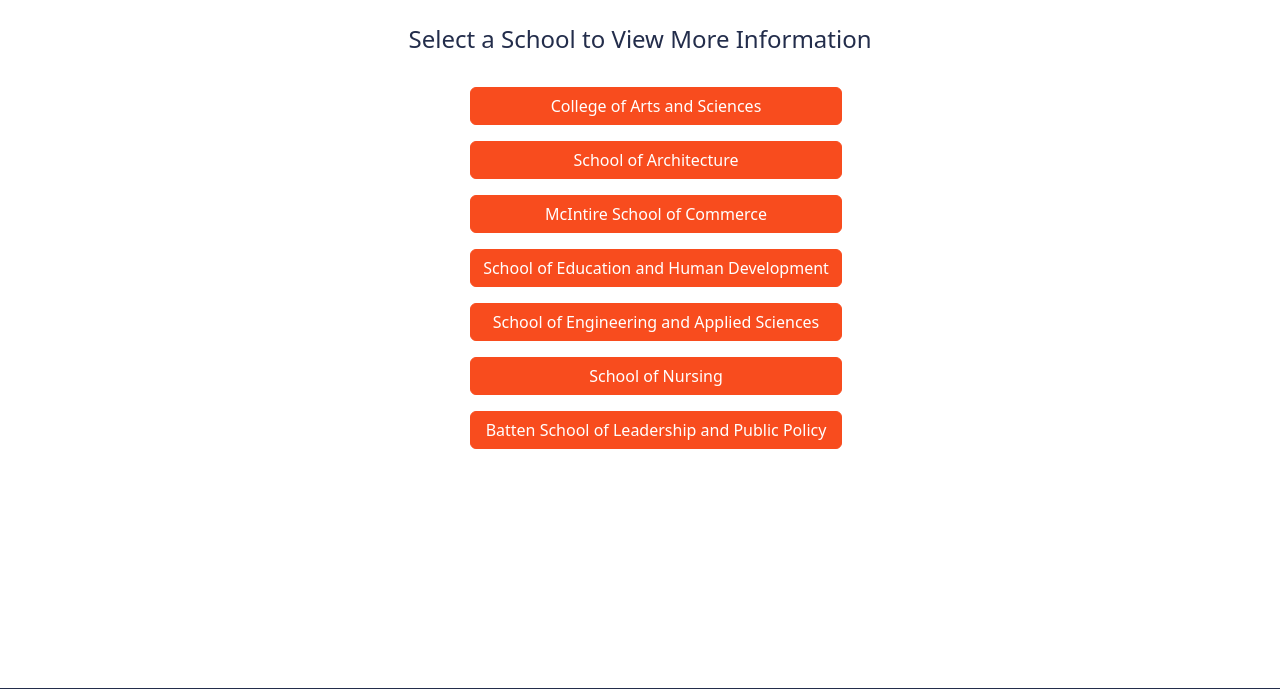
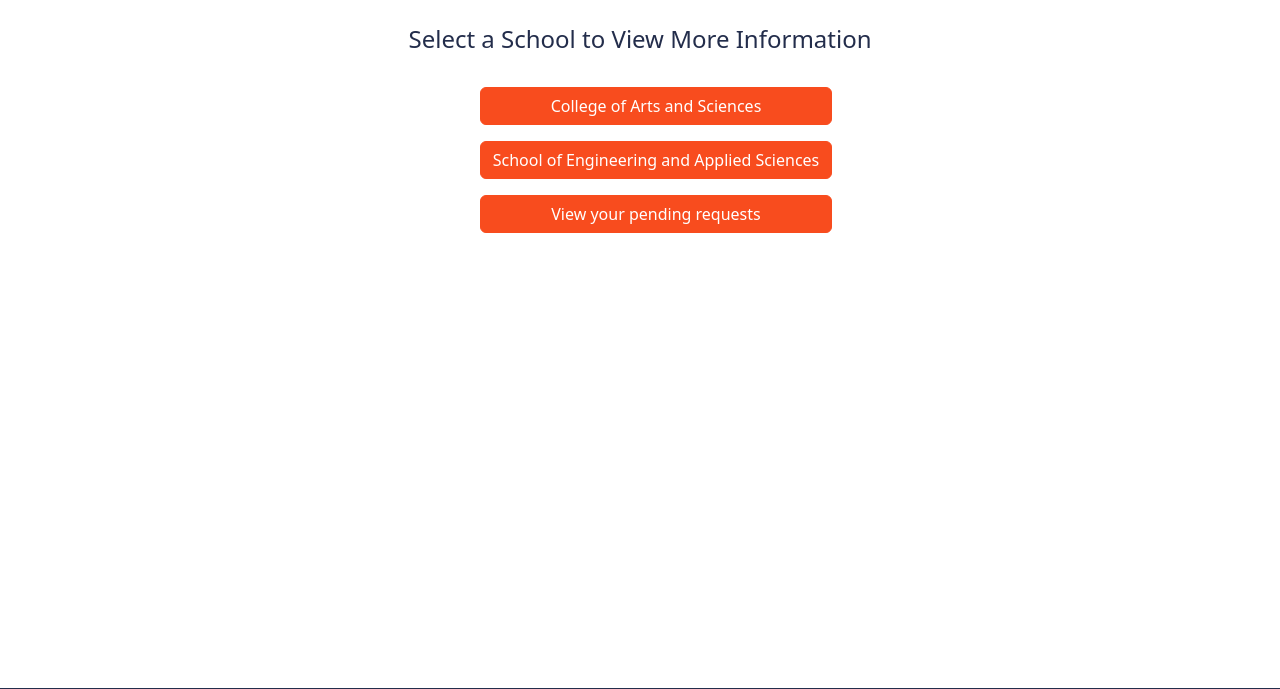
Before and after one commit to etrolbhvdx/project-b-29, a Django app: page /home/ in a window 1280 px wide. Shown: the part 56-745 px from the top of the page. Run offline with Django 4.2, Linux system fonts and the light colour scheme; a user stored in the database is signed in; data comes from the database, SQL or seed files in the repository; both versions use the stored data as it was after the commit; some libraries are stand-ins or nearby versions.

Commit message:
added pending page, now shows specific to user

```diff
--- a/login/models.py
+++ b/login/models.py
@@ -16,6 +16,7 @@ class Message(models.Model):
     school_name = models.CharField(max_length=200, default="uva")
     equivalency_name = models.CharField(max_length=200, default="None")
     UVA_credits = models.CharField(max_length=200, default=0)
+    user=models.CharField(max_length=200,default="None")
 
     def __str__(self):
         return "Class="+self.message_text+", School="+self.school_name+", Equivalency="+self.equivalency_name+", user="+self.user
--- a/login/views.py
+++ b/login/views.py
@@ -134,7 +134,8 @@ class ClasView(CreateView):
 def post(request):
     m = Message(class_number=request.POST.get("message4", ""), message_text=request.POST.get("message", ""),
                 class_credits=request.POST.get("message5", ""), UVA_credits=request.POST.get("message6", ""),
-                school_name=request.POST.get("message2", ""), equivalency_name=request.POST.get("message3", ""))
+                school_name=request.POST.get("message2", ""), equivalency_name=request.POST.get("message3", ""),
+                user=request.user)
     m.save()
     return HttpResponseRedirect(request.META.get('HTTP_REFERER'))
 
--- a/templates/student.html
+++ b/templates/student.html
@@ -65,23 +65,26 @@ h4 {
           <p><a class="btn btn-ora" href="/home/clas/" role="button" style="width:100%">
             College of Arts and Sciences
           </a></p>
-          <p><a class="btn btn-ora" href="#" role="button" style="width:100%">
-            School of Architecture
-          </a></p>
-          <p><a class="btn btn-ora" href="#" role="button" style="width:100%">
-            McIntire School of Commerce
-          </a></p>
-          <p><a class="btn btn-ora" href="#" role="button" style="width:100%">
-            School of Education and Human Development
-          </a></p>
+{#          <p><a class="btn btn-ora" href="#" role="button" style="width:100%">#}
+{#            School of Architecture#}
+{#          </a></p>#}
+{#          <p><a class="btn btn-ora" href="#" role="button" style="width:100%">#}
+{#            McIntire School of Commerce#}
+{#          </a></p>#}
+{#          <p><a class="btn btn-ora" href="#" role="button" style="width:100%">#}
+{#            School of Education and Human Development#}
+{#          </a></p>#}
           <p><a class="btn btn-ora" href="/home/seas/" role="button" style="width:100%">
             School of Engineering and Applied Sciences
           </a></p>
-          <p><a class="btn btn-ora" href="#" role="button" style="width:100%">
-            School of Nursing
-          </a></p>
-          <p><a class="btn btn-ora" href="#" role="button" style="width:100%">
-            Batten School of Leadership and Public Policy
+{#          <p><a class="btn btn-ora" href="#" role="button" style="width:100%">#}
+{#            School of Nursing#}
+{#          </a></p>#}
+{#          <p><a class="btn btn-ora" href="#" role="button" style="width:100%">#}
+{#            Batten School of Leadership and Public Policy#}
+{#          </a></p>#}
+            <p><a class="btn btn-ora" href="/home/pending" role="button" style="width:100%">
+            View your pending requests
           </a></p>
         </ul>
       </div>
```
Also changed, not shown: templates/admin.html (+18 -15 lines), db.sqlite3, login/migrations/0002_message_user.py (added).
